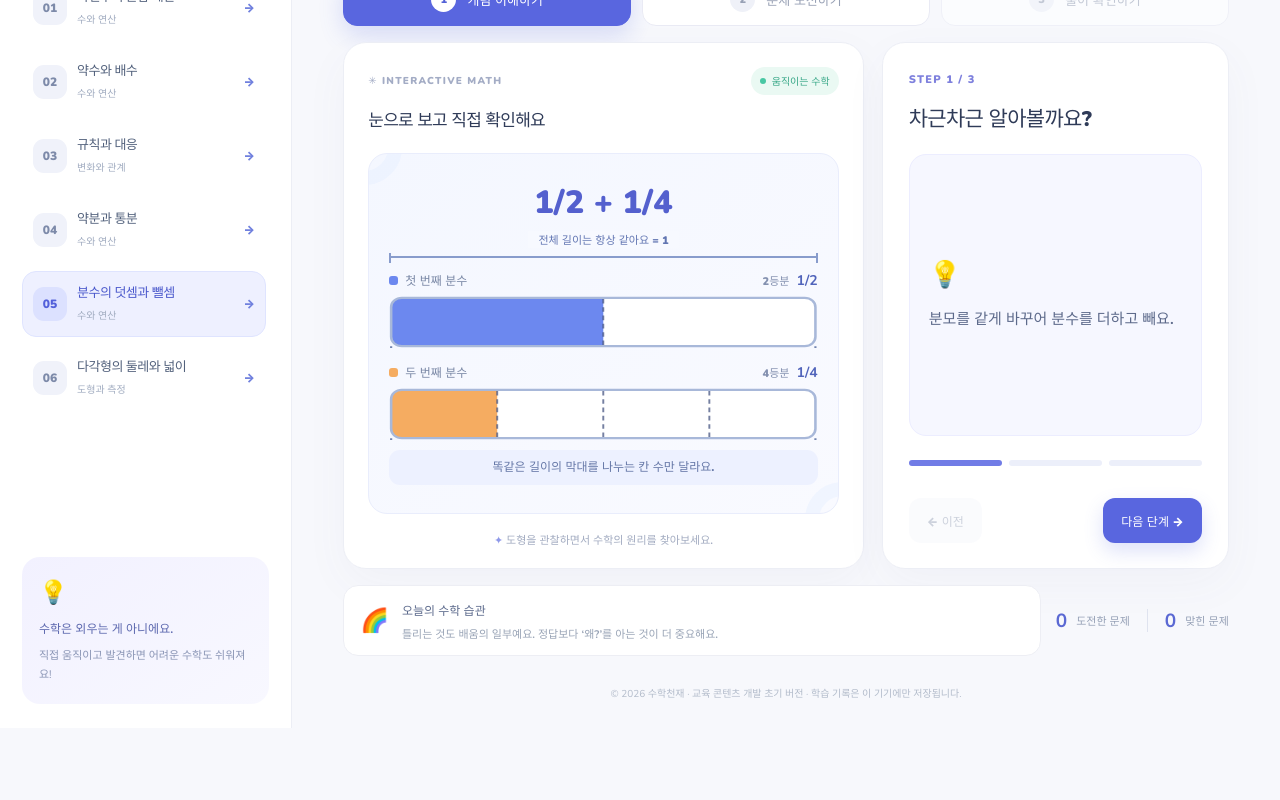
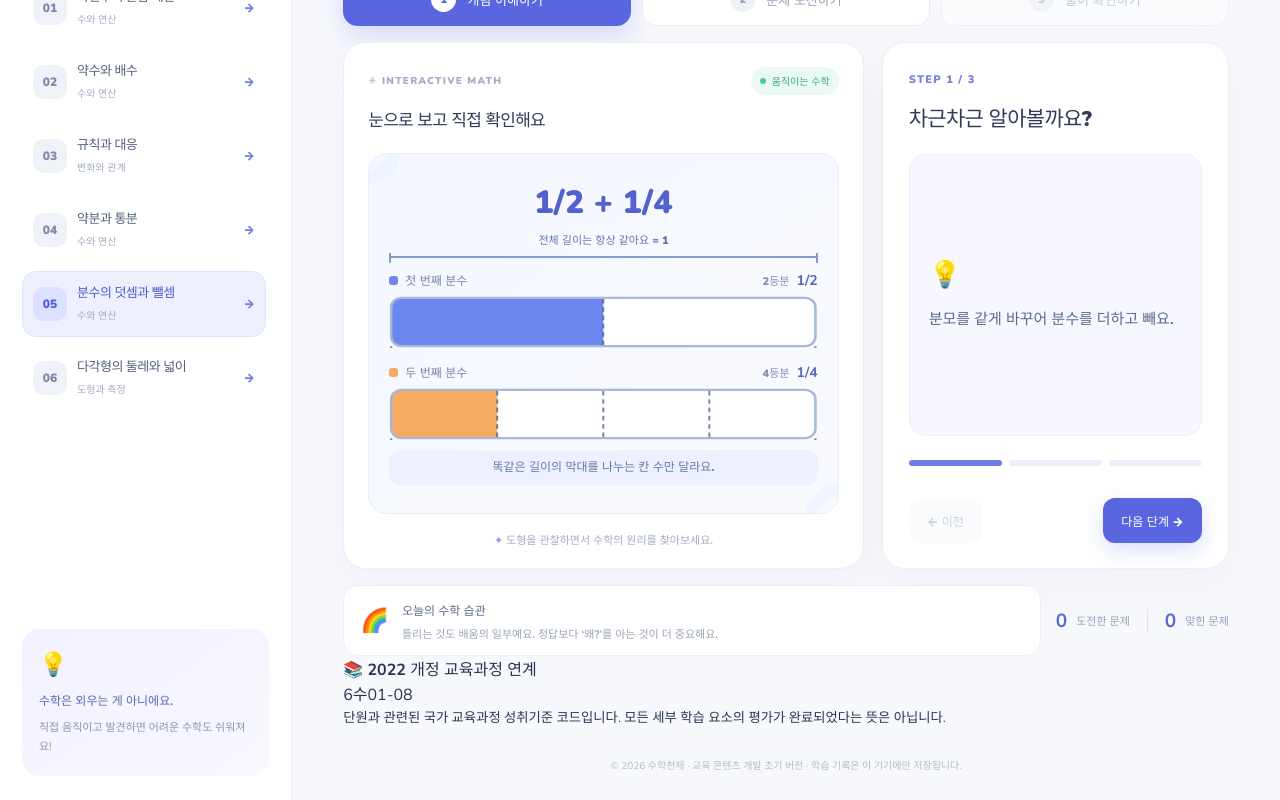
Before and after one commit to tajogood/mathgenius, a React (Vite) app: page / in a window 1280 px wide. Shown: the part 434-1234 px from the top of the page. Before the commit the page ends 1162 px from the top, so only its background shows below. Built offline with nearby package versions, Linux system fonts and the light colour scheme.

Commit message:
feat(ui): show official standard codes associated with the current course chapter

```diff
--- a/src/App.tsx
+++ b/src/App.tsx
@@ -1,5 +1,6 @@
 import { useEffect, useState } from 'react';
 import { grades, curriculumUnits, TOTAL_UNITS, type Chapter } from './curriculum';
+import { standardsForChapter } from './standards';
 import { createProblem, solutionSteps, TOPICS, type Problem, type Topic } from './math';
 import Visuals from './components/Visuals';
 
@@ -301,6 +302,16 @@ export default function App() {
         <button type="button" className="btn btn--primary" onClick={() => startTopic(grades[4].chapters[4])}>5학년 분수 학습 체험하기 →</button>
       </section>}
 
+      <section className="curriculum-standards" aria-label="2022 교육과정 단원 연계 성취기준">
+        <strong>📚 2022 개정 교육과정 연계</strong>
+        <div className="curriculum-standard-codes">
+          {standardsForChapter(unitId).map(item =>
+            <span key={item.id} title={item.band + ' · 연계 코드 (세부 학습 완료를 뜻하지 않음)'}>
+              {item.id}
+            </span>)}
+        </div>
+        <small>단원과 관련된 국가 교육과정 성취기준 코드입니다. 모든 세부 학습 요소의 평가가 완료되었다는 뜻은 아닙니다.</small>
+      </section>
       <footer className="page-footer">© 2026 수학천재 · 교육 콘텐츠 개발 초기 버전 · 학습 기록은 이 기기에만 저장됩니다.</footer>
     </main>
   </div>;
```
